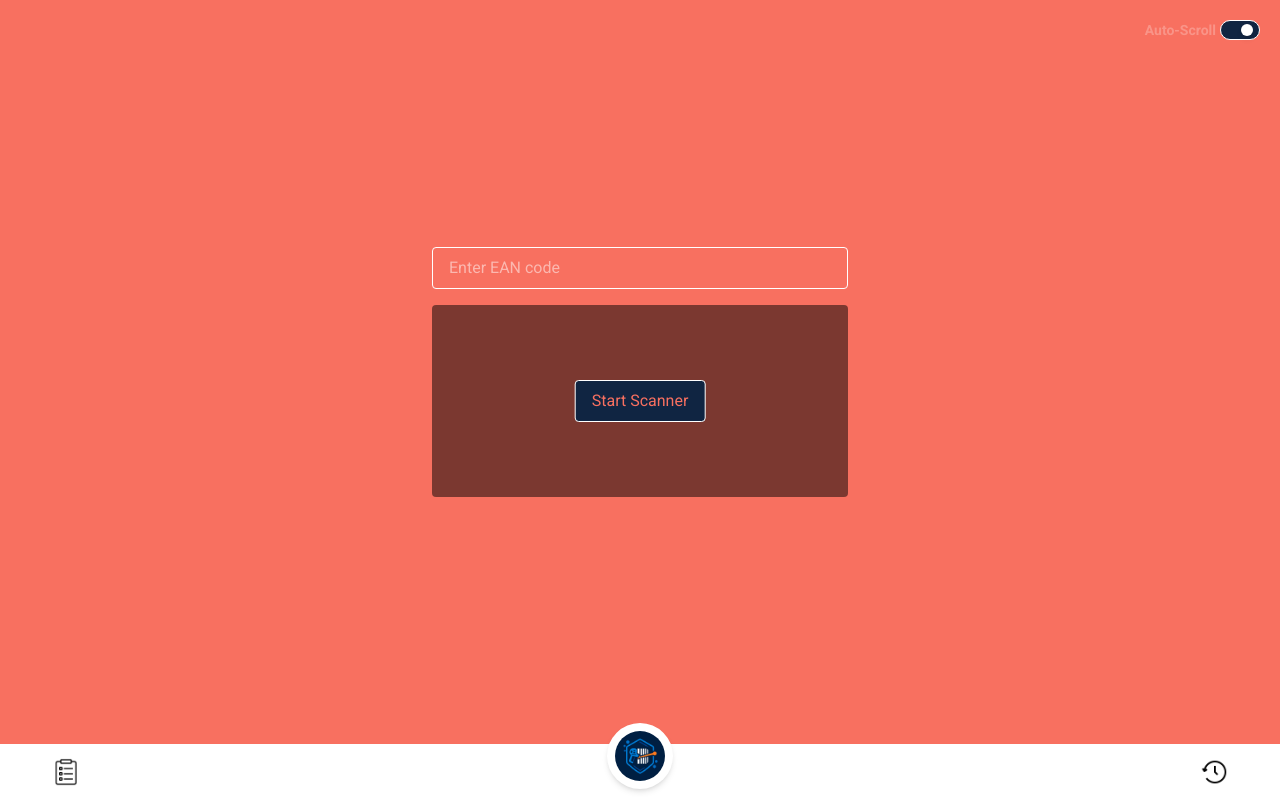
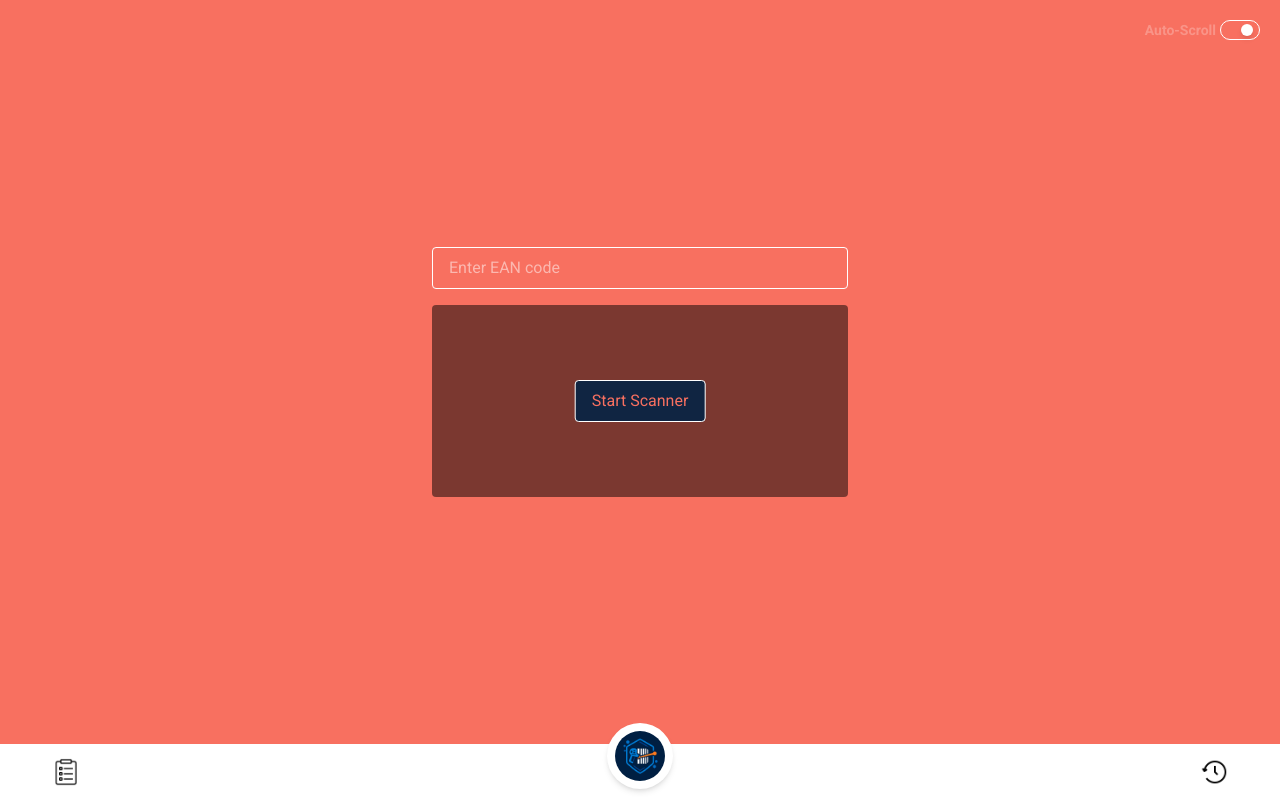
Before and after one commit to IzeLeam/E.Scan, a Next.js app in the folder client/: page / in a window 1280 px wide. Built offline with nearby package versions, Linux system fonts and the light colour scheme.

Commit message:
test framer

```diff
--- a/client/src/app/components/BarcodeScanner.tsx
+++ b/client/src/app/components/BarcodeScanner.tsx
@@ -3,6 +3,7 @@
 import { useRef, useState } from 'react';
 // @ts-expect-error: Quagga n’a pas de types
 import Quagga from 'quagga';
+import { motion, AnimatePresence } from 'framer-motion';
 
 export default function BarcodeScanner({ onDetected }: { onDetected?: (code: string) => void;}) {
   const scannerRef = useRef<HTMLDivElement>(null);
@@ -113,29 +114,50 @@ export default function BarcodeScanner({ onDetected }: { onDetected?: (code: str
         ref={scannerRef}
         id="scanner-container"
         className="w-full rounded max-w-md h-48 relative overflow-hidden"
-        style={{ background: 'rgba(0, 0, 0, 0.5)'}}
+        style={{ background: 'rgba(0, 0, 0, 0.5)' }}
       >
-        <div
+        {/* Zone de détection */}
+        <AnimatePresence>
+          {isRunning && (
+            <motion.div
               className="absolute inset-0 flex items-center justify-center pointer-events-none z-10"
+              initial={{ opacity: 0 }}
+              animate={{ opacity: 1 }}
+              exit={{ opacity: 0 }}
+              transition={{ duration: 0.3 }}
             >
-          {isRunning && (
-            <div
+              <motion.div
                 style={{
                   width: '40%',
                   height: '60%',
-                border: '2px solid',
-                borderStyle: 'dashed',
+                  border: '2px dashed white',
                   borderRadius: '0.5rem',
                 }}
-            ></div>
+                initial={{ scale: 0.9, opacity: 0 }}
+                animate={{ scale: 1, opacity: 1 }}
+                exit={{ scale: 0.9, opacity: 0 }}
+                transition={{ duration: 0.3 }}
+              />
+            </motion.div>
           )}
-        </div>
-        <button
+        </AnimatePresence>
+
+        {/* Bouton d’activation */}
+        <AnimatePresence>
+          {!isRunning && (
+            <motion.button
+              key="start-button"
               onClick={isRunning ? stopScanner : startScanner}
-          className={`text-(--background) bg-(--foreground) border border-white rounded px-4 py-2 absolute top-1/2 left-1/2 transform -translate-x-1/2 -translate-y-1/2 z-10${isRunning ? ' hidden' : ''}`}
+              className="text-(--background) bg-(--foreground) border border-white rounded px-4 py-2 absolute top-1/2 left-1/2 transform -translate-x-1/2 -translate-y-1/2 z-10"
+              initial={{ scale: 0.8, opacity: 0 }}
+              animate={{ scale: 1, opacity: 1 }}
+              exit={{ scale: 0.8, opacity: 0 }}
+              transition={{ duration: 0.3 }}
             >
               Start Scanner
-        </button>
+            </motion.button>
+          )}
+        </AnimatePresence>
       </div>
 
       <style jsx global>{`
--- a/client/src/app/components/SearchInput.tsx
+++ b/client/src/app/components/SearchInput.tsx
@@ -3,11 +3,9 @@
 import BarcodeScanner from "./BarcodeScanner";
 import { useRef, useState, useEffect } from "react";
 import SearchResult from "./SearchResult";
-export default function SearchInput({
-  initialEAN = "",
-}: {
-  initialEAN?: string;
-}) {
+import { motion } from "framer-motion";
+
+export default function SearchInput({ initialEAN = "" }: { initialEAN?: string }) {
   const [eanValue, setEanValue] = useState(initialEAN);
   const [autoScroll, setAutoScroll] = useState(true);
   const [data, setData] = useState<null | {
@@ -72,8 +70,18 @@ export default function SearchInput({
 
   return (
     <>
-      <div className="p-4 max-w-md min-h-[calc(100vh-56px)] mx-auto flex flex-col items-center justify-center">
-        <div className="absolute top-5 right-5 flex items-center space-x-1 text-sm text-white z-10">
+      <motion.div
+        className="p-4 max-w-md min-h-[calc(100vh-56px)] mx-auto flex flex-col items-center justify-center"
+        initial={{ opacity: 0, y: 30 }}
+        animate={{ opacity: 1, y: 0 }}
+        transition={{ duration: 0.4 }}
+      >
+        <motion.div
+          className="absolute top-5 right-5 flex items-center space-x-1 text-sm text-white z-10"
+          initial={{ opacity: 0, x: 30 }}
+          animate={{ opacity: 1, x: 0 }}
+          transition={{ delay: 0.2, duration: 0.3 }}
+        >
           <label htmlFor="scroll-toggle" className="font-bold opacity-25">
             Auto-Scroll
           </label>
@@ -87,18 +95,25 @@ export default function SearchInput({
           <label
             htmlFor="scroll-toggle"
             className={`w-10 h-5 flex items-center border-1 rounded-full p-1 transition ${
-              autoScroll ? "bg-(--foreground)" : "bg-(--background)"
+              autoScroll ? "bg-[--foreground]" : "bg-[--background]"
             }`}
           >
-            <div
-              className={`bg-white w-3 h-3 rounded-full shadow-md transform transition ${
-                autoScroll ? "translate-x-4" : "translate-x-0"
-              }`}
+            <motion.div
+              className="bg-white w-3 h-3 rounded-full shadow-md transform"
+              layout
+              transition={{ type: "spring", stiffness: 300, damping: 20 }}
+              animate={{ x: autoScroll ? 16 : 0 }}
             />
           </label>
-        </div>
-        <div className="relative w-full mb-4">
-          <input
+        </motion.div>
+
+        <motion.div
+          className="relative w-full mb-4"
+          initial={{ opacity: 0, y: 10 }}
+          animate={{ opacity: 1, y: 0 }}
+          transition={{ delay: 0.3, duration: 0.4 }}
+        >
+          <motion.input
             ref={inputRef}
             type="text"
             pattern="\d*"
@@ -107,21 +122,45 @@ export default function SearchInput({
             autoComplete="off"
             value={eanValue}
             onChange={handleChange}
-            className="w-full px-4 py-2 rounded border pr-10 text-white"
+            className="w-full px-4 py-2 rounded border pr-10 text-white bg-transparent"
+            initial={{ scale: 0.95, opacity: 0 }}
+            animate={{ scale: 1, opacity: 1 }}
+            transition={{ duration: 0.3 }}
           />
+
           {eanValue && (
-            <button
-            onClick={handleClear}
-            className="absolute right-3 top-1/2 transform -translate-y-1/2 text-gray-500 hover:text-white"
-            aria-label="Effacer"
+            <motion.button
+              onClick={handleClear}
+              className="absolute right-3 top-1/2 transform -translate-y-1/2 text-gray-500 hover:text-white"
+              aria-label="Effacer"
+              initial={{ opacity: 0, scale: 0.8 }}
+              animate={{ opacity: 1, scale: 1 }}
+              exit={{ opacity: 0, scale: 0.8 }}
+              transition={{ duration: 0.2 }}
             >
               &#10005;
-            </button>
+            </motion.button>
           )}
-        </div>
-        <BarcodeScanner onDetected={handleDetected}/>
-      </div>
-      <div ref={resultRef}>{data ? <SearchResult data={data} /> : <></>}</div>
+        </motion.div>
+
+        <motion.div
+          initial={{ opacity: 0, scale: 0.95 }}
+          animate={{ opacity: 1, scale: 1 }}
+          transition={{ delay: 0.4, duration: 0.3 }}
+          className="w-full"
+        >
+          <BarcodeScanner onDetected={handleDetected} />
+        </motion.div>
+      </motion.div>
+
+      <motion.div
+        ref={resultRef}
+        initial={{ opacity: 0 }}
+        animate={{ opacity: 1 }}
+        transition={{ delay: 0.5, duration: 0.3 }}
+      >
+        {data ? <SearchResult data={data} /> : <></>}
+      </motion.div>
     </>
   );
 }
```
Lines whose indentation alone changed are shown as unchanged.
